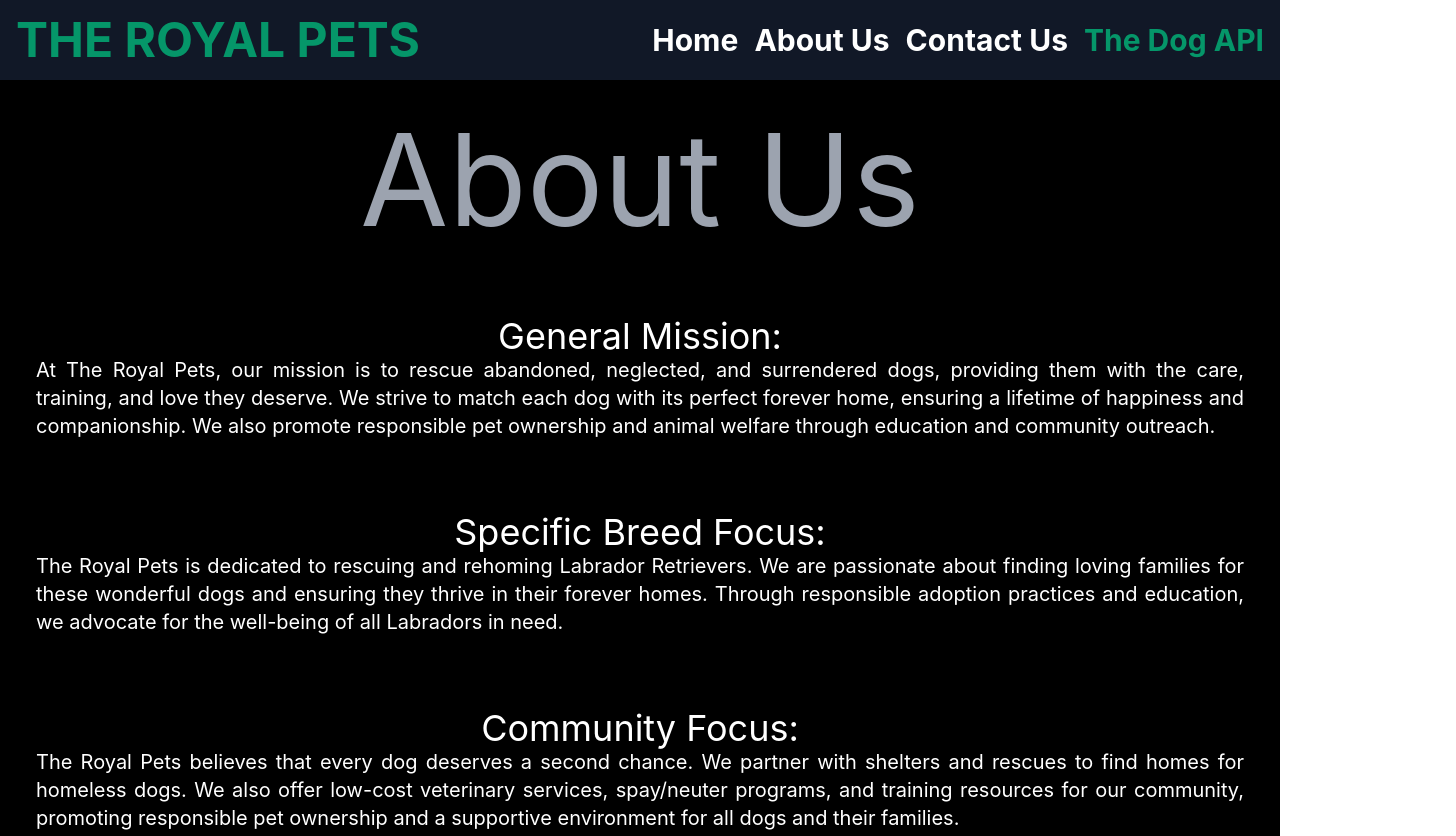
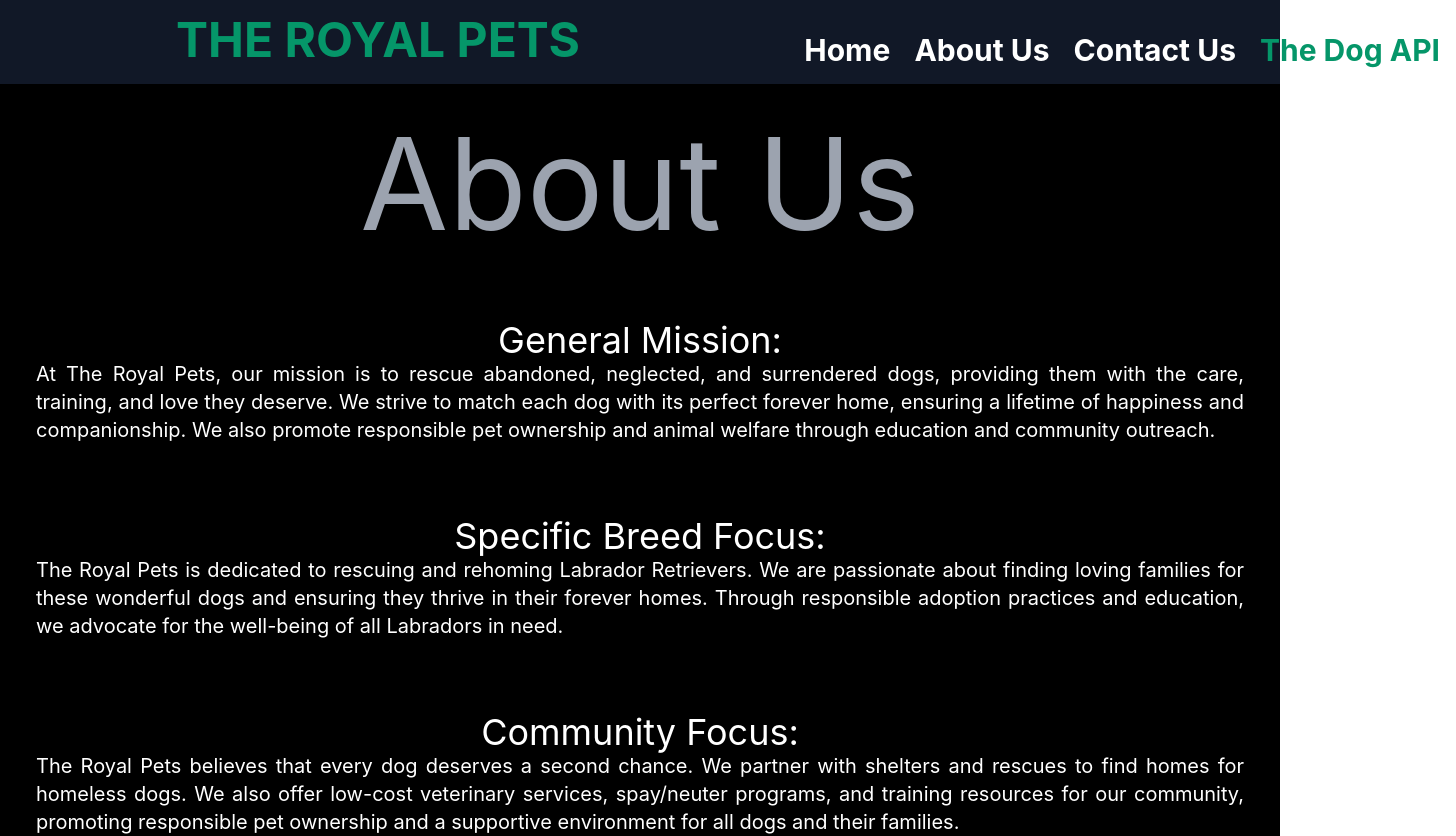
Before and after one commit to iankuria668/dog-adoption-centre, a React (Create React App) app: page /About in a window 1280 px wide. Shown: the top 836 px of the page, 1456 px wide, since content can reach past the window. Built offline with nearby package versions, Linux system fonts and the light colour scheme.

Commit message:
Added functionality to the adopt button, yet to return data

```diff
--- a/src/App.js
+++ b/src/components/App.js
@@ -1,5 +1,5 @@
 import './App.css';
-import Home from './components/Home';
+import Home from './Home';
 
 function App() {
   return (
--- a/src/components/DogCollection.js
+++ b/src/components/DogCollection.js
@@ -2,6 +2,7 @@
 
 import React, { useState, useEffect } from 'react';
 import DogDetailsPopup from './DogDetailsPopup';
+import { Link } from 'react-router-dom';
 
 function DogCollection() {
     const [dogs, setDogs] = useState([]);
@@ -27,10 +28,6 @@ function DogCollection() {
         setSelectedDog(null);
     };
 
-    // Function for the non-functional "Adopt" button
-    const handleAdopt = () => {
-        // No functionality needed
-    };
 
     return (
         <div className="grid grid-cols-1 sm:grid-cols-2 md:grid-cols-3 lg:grid-cols-4 gap-4">
@@ -45,12 +42,15 @@ function DogCollection() {
                     />
                     {/* Buttons for adopting and viewing details */}
                     <div className="flex justify-center mt-2">
+                        <Link
+                            to={`/dogs/${dog.name}`}
+                        >
                         <button
                             className="bg-blue-500 hover:bg-blue-700 text-white font-bold py-2 px-4 rounded mr-2"
-                            onClick={handleAdopt}
                         >
                             Adopt
                         </button>
+                        </Link>
                         <button
                             className="bg-green-500 hover:bg-green-700 text-white font-bold py-2 px-4 rounded"
                             onClick={() => handleViewDetails(dog)}
--- a/src/components/NavBar.css
+++ b/src/components/NavBar.css
@@ -64,6 +64,7 @@ body {
   width: 100%;
   height: 2px;
   background-color: #574c4c;
+  float: right;
 }
 
 .agency-name{
--- a/src/components/NavBar.js
+++ b/src/components/NavBar.js
@@ -4,13 +4,14 @@ import { NavLink } from "react-router-dom";
 
 function NavBar() {
   return (
-    <nav className="bg-gray-900 text-white p-4">
-      <div className="container mx-auto flex justify-between items-center">
+    <nav className="bg-gray-900 text-white ">
+      <div className=" container mx-44 px-0 pt-4 flex justify-between items-right  ">
         <div>
           <NavLink className="text-emerald-600 text-5xl font-bold "> THE ROYAL PETS</NavLink>
+
         </div>
-        <div className="nav-elements">
-          <ul className="flex space-x-4">
+        <div className="nav-elements flex p-4 space-x-2">
+          <ul className="flex space-x-6">
             <li>
               <NavLink to="/" className="text-3xl font-bold" activeClassName="text-emerald-600">Home</NavLink>
             </li>
--- /dev/null
+++ b/src/components/pages/SingleDog.js
@@ -0,0 +1,36 @@
+import React, { useEffect, useState } from 'react'
+import { useNavigate,Link, useParams } from 'react-router-dom';
+
+
+function SingleDog() {
+    const [dog, setDog]=useState (null)
+    const navigate = useNavigate();
+    const {name} = useParams()
+
+    useEffect(() =>{ const fetchDogData = async() => {
+     fetch(`https://api.thedogapi.com/v1/breeds/search?q=${name}`)
+        .then(res => res.json())
+        .then(data => {
+            console.log('API Response:', data);
+            setDog(data);
+            })
+            .catch(error => {
+                console.error('Error fetching data:', error);
+            });
+        }
+        fetchDogData()
+    } , [name]);
+    return (
+      <>
+      <section className="max-w-5xl mx-auto">
+        <h1> {name}</h1>
+      <button
+        className="bg-gray-500 hover:bg-blue-300 hover:text-black text-white font-bold py-2 px-4 rounded mt-4"
+        onClick={() => navigate("/")} > Back to Home
+      </button>
+      </section>
+      </>
+    )
+  }
+
+export default  SingleDog
--- a/src/routes.js
+++ b/src/routes.js
@@ -2,6 +2,7 @@ import Home from "./components/Home";
 import Contact from "./components/pages/Contact";
 import About from "./components/pages/About";
 import ErrorPage from "./components/pages/ErrorPage";
+import SingleDog from "./components/pages/SingleDog";
 
 const routes = [
     {
@@ -21,6 +22,11 @@ const routes = [
         path: "/Contact",
         element: <Contact/>,
         errorElement: <ErrorPage />
+    },
+    {
+        path: "/dogs/:name",
+        element: <SingleDog/>,
+        errorElement: <ErrorPage />
     }
 ];
 
```
